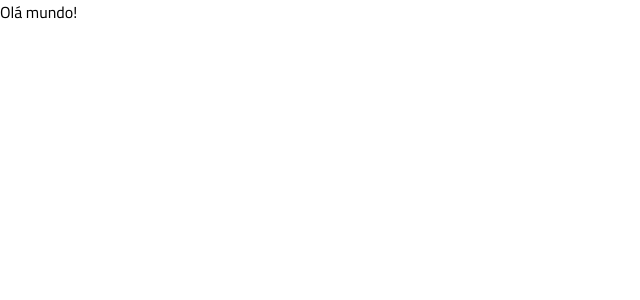
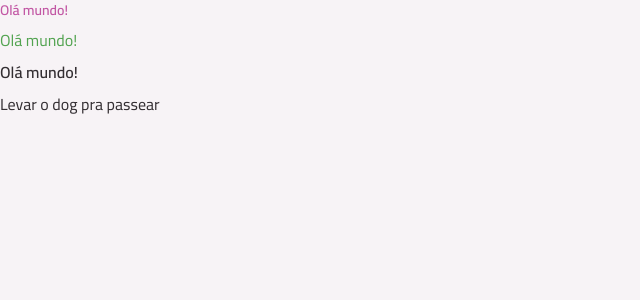
Before and after one commit to rocketseat-education/react-2025-todo, a React (Vite) app: page / in a window 1280 px wide. Shown: the top 300 px of the page, without its empty margins (0-640 px from the left). Built offline with nearby package versions, Linux system fonts and the light colour scheme.

Commit message:
Estruturando a base - Criando componente Text com CVA

```diff
--- a/index.html
+++ b/index.html
@@ -14,7 +14,7 @@
   <title>Todo List</title>
 </head>
 
-<body>
+<body class="bg-gray-100">
   <div id="root"></div>
   <script type="module" src="/src/main.tsx"></script>
 </body>
--- a/package.json
+++ b/package.json
@@ -11,6 +11,7 @@
   },
   "dependencies": {
     "@tailwindcss/vite": "^4.1.4",
+    "class-variance-authority": "^0.7.1",
     "react": "^19.0.0",
     "react-dom": "^19.0.0",
     "tailwindcss": "^4.1.4"
--- a/src/App.tsx
+++ b/src/App.tsx
@@ -1,5 +1,12 @@
+import Text from "./components/text";
+
 export default function App() {
   return (
-    <div className="text-red-500">Olá mundo!</div>
+    <div className="flex flex-col gap-2">
+      <Text variant="body-sm-bold" className="text-pink-base">Olá mundo!</Text>
+      <Text className="text-green-base">Olá mundo!</Text>
+      <Text variant="body-md-bold">Olá mundo!</Text>
+      <Text>Levar o dog pra passear</Text>
+    </div>
   )
 }
--- /dev/null
+++ b/src/components/text.tsx
@@ -0,0 +1,32 @@
+import React from "react";
+import { cva, type VariantProps } from "class-variance-authority";
+
+export const textVariants = cva("font-sans text-gray-400", {
+  variants: {
+    variant: {
+      "body-sm-bold": "text-sm leading-5 font-semibold",
+      "body-md": "text-base leading-6 font-normal",
+      "body-md-bold": "text-base leading-6 font-semibold",
+    }
+  },
+  defaultVariants: {
+    variant: 'body-md'
+  }
+})
+
+interface TextProps extends VariantProps<typeof textVariants> {
+  as?: keyof React.JSX.IntrinsicElements;
+  className?: string;
+  children?: React.ReactNode;
+}
+
+export default function Text({ as = 'span', variant, className, children, ...props }: TextProps) {
+  return React.createElement(
+    as,
+    {
+      className: textVariants({ variant, className }),
+      ...props
+    },
+    children
+  )
+}
```
Also changed, not shown: 1 other file (tests, documents, lock files or other folders).
